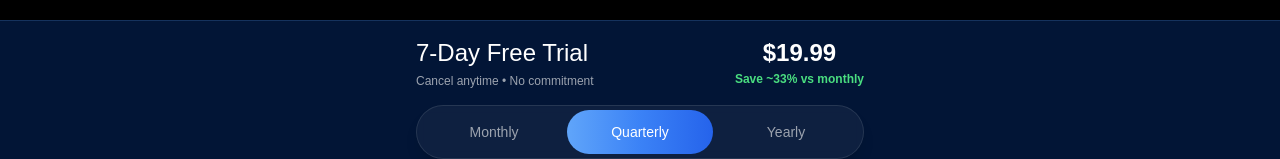
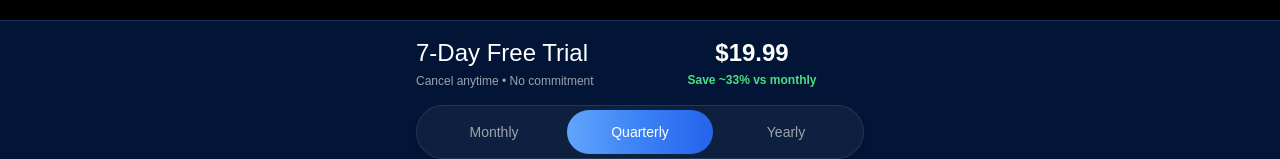
Before and after one commit to yoramaharony/meditation-app-screens, a Next.js app: page / in a window 1280 px wide. Shown: the part 500-659 px from the top of the page. Built offline with nearby package versions, Linux system fonts and the light colour scheme.

Commit message:
Fix: sticky price alignment and wide caption container for consistent layout

```diff
--- a/src/app/page.tsx
+++ b/src/app/page.tsx
@@ -73,8 +73,16 @@ export default function PaywallPage() {
             </div>
             {/* Right Column - Price */}
             <div className="flex flex-col items-center text-center">
-              <p className="text-2xl font-bold">{plans['quarterly'].price}</p>
-              <p className="text-xs font-semibold text-green-400 mt-0.5">Save ~33% vs monthly</p>
+              <p className="text-2xl font-bold">{plans[selectedPlan].price}</p>
+              <div className="w-56 min-h-[20px] flex items-center justify-center">
+                {selectedPlan === 'monthly' ? (
+                  <p className="text-xs font-medium text-white mt-0.5">Switch anytime, no commitment</p>
+                ) : (
+                  <p className="text-xs font-semibold text-green-400 mt-0.5">
+                    Save {plans[selectedPlan].savings} vs monthly
+                  </p>
+                )}
+              </div>
             </div>
           </div>
           {/* Three-Option Toggle */}
```
